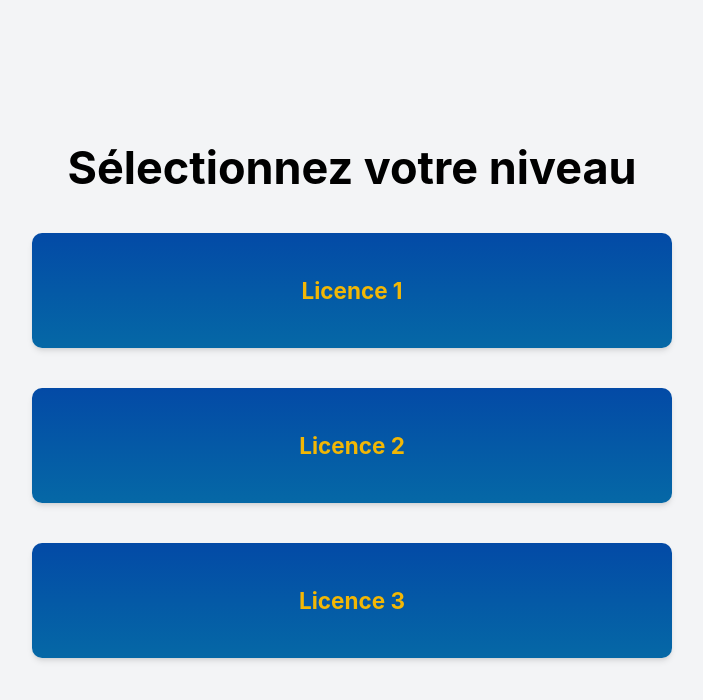
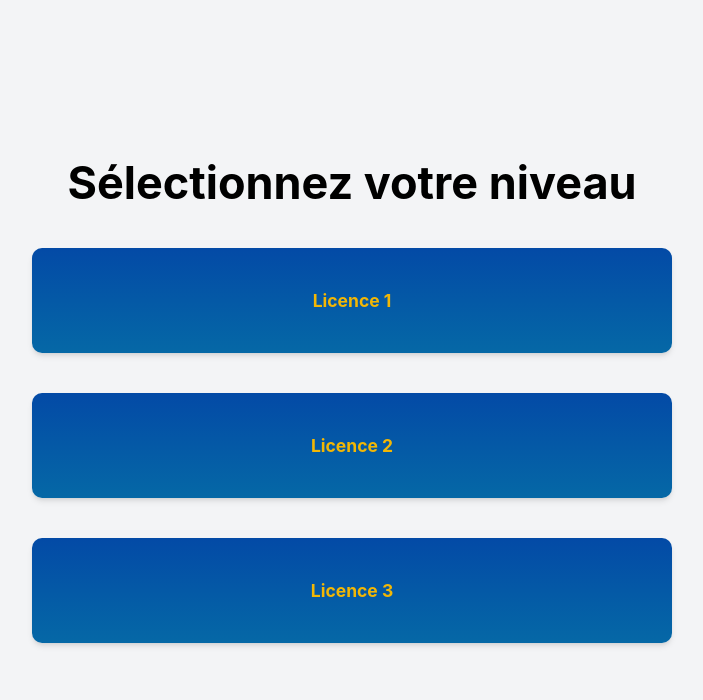
Before and after one commit to DevLocky10/pigier, a React (Vite) app: page /level in a window 1280 px wide. Shown: the top 700 px of the page, without its empty margins (288-991 px from the left). Built offline with nearby package versions, Linux system fonts and the light colour scheme.

Commit message:
ajustement de son style des cartes

```diff
--- a/src/components/LinkCard.tsx
+++ b/src/components/LinkCard.tsx
@@ -5,7 +5,7 @@ export function LinkCard({ content, to }: { content: string; to: string }) {
     <Link to={to} className="w-full rounded-lg shadow-md overflow-hidden linkCard">
       <div className="p-4 text-center text-primary cursor-pointer
                     hover:bg-primary hover:text-white transition-colors duration-300 rounded-lg">
-        <h2>{content}</h2>
+        <h2 className="text-center sm:text-sm">{content}</h2>
       </div>
     </Link>
   );
```
